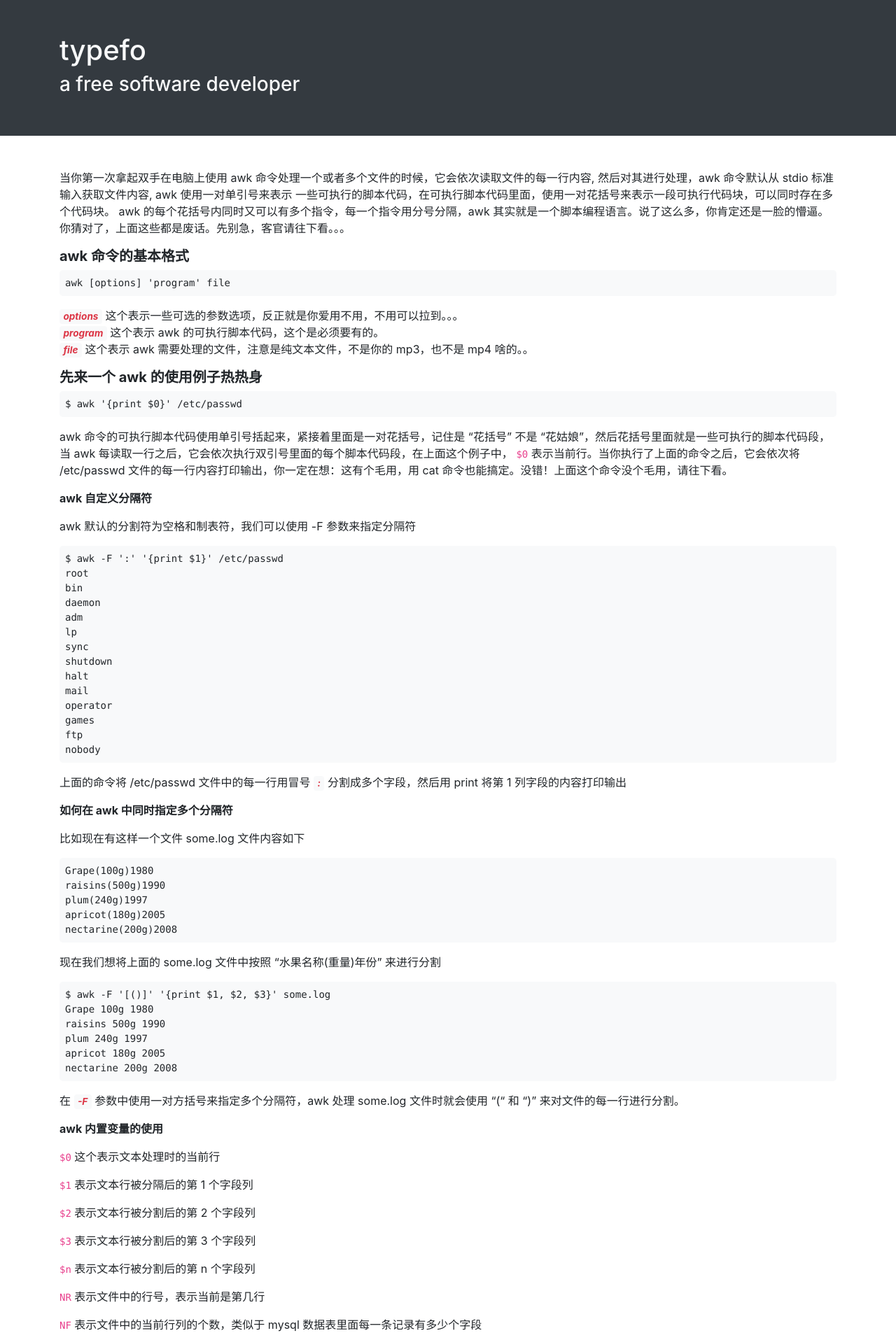
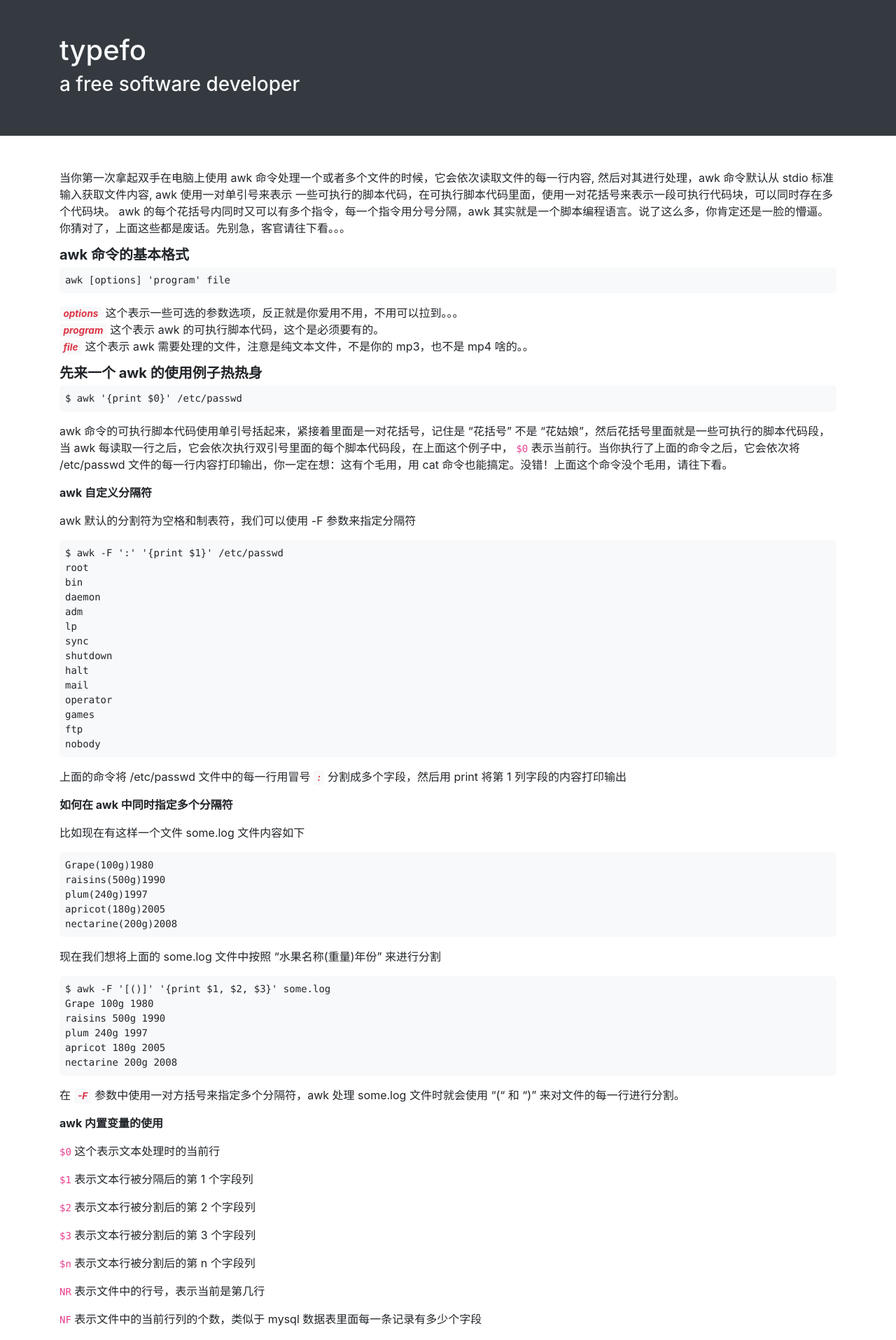
Before and after one commit to ehsud/blog, a Jekyll site: the page built from linux/the-awk-command.md, in a window 1280 px wide. Shown: the top 1915 px of the page at 70% size. Built offline with Jekyll 4.4.1, drawn with Linux system fonts in a browser that asks for light colours.

Commit message:
updated some files

```diff
--- a/assets/css/style.css
+++ b/assets/css/style.css
@@ -10,10 +10,12 @@ body {
 
 h3 {
     font-size: 1.5rem;
+    line-height: 1.5rem;
 }
 
 h4 {
     font-size: 1.25rem;
+    line-height: 1.25rem;
 }
 
 h1, h2, h3, h4, h5, h6 {
```
